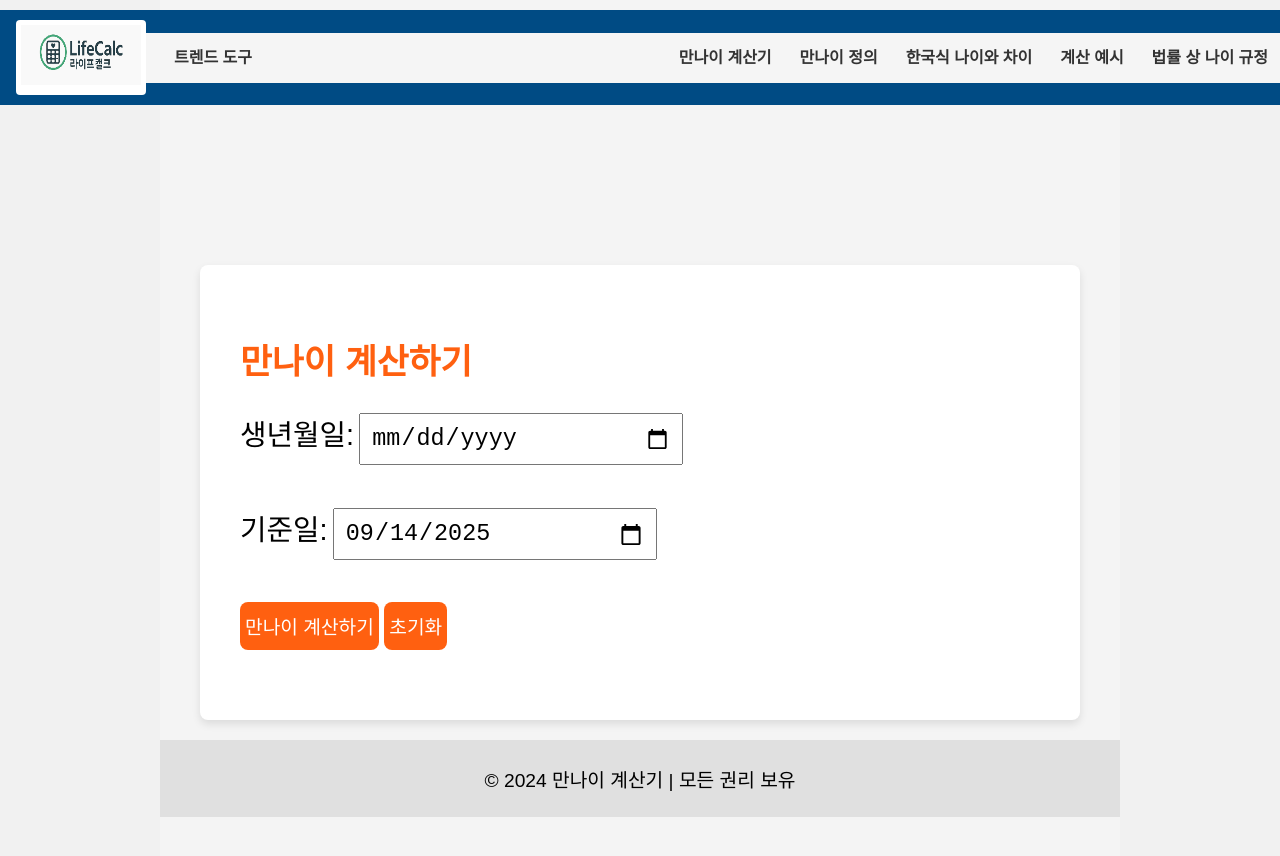
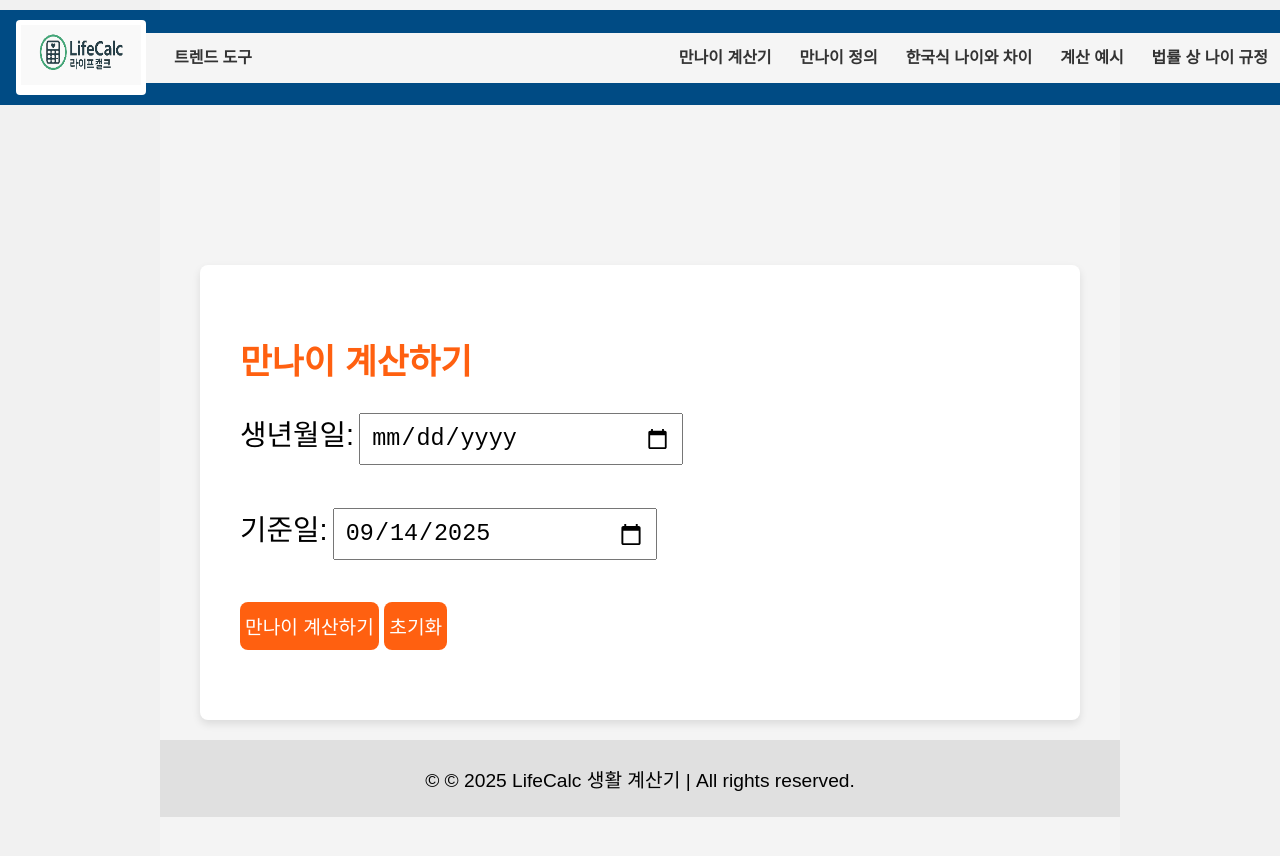
Before and after one commit to khai-lang/LifeCalc, a Jekyll site: the page index.html, which Jekyll copies as it is, in a window 1280 px wide. Shown: the top 856 px of the page. Built offline with Jekyll 4.4.1, drawn with Linux system fonts in a browser that asks for light colours.

Commit message:
Update index.html

```diff
--- a/index.html
+++ b/index.html
@@ -760,7 +760,8 @@ nav li {
 </main>
 
 <footer>
-    <p>&copy; 2024 만나이 계산기 | 모든 권리 보유</p>
+    <p>&copy; © 2025 LifeCalc 생활 계산기 | All rights reserved.
+</p>
 </footer>
 
 <script>
```
